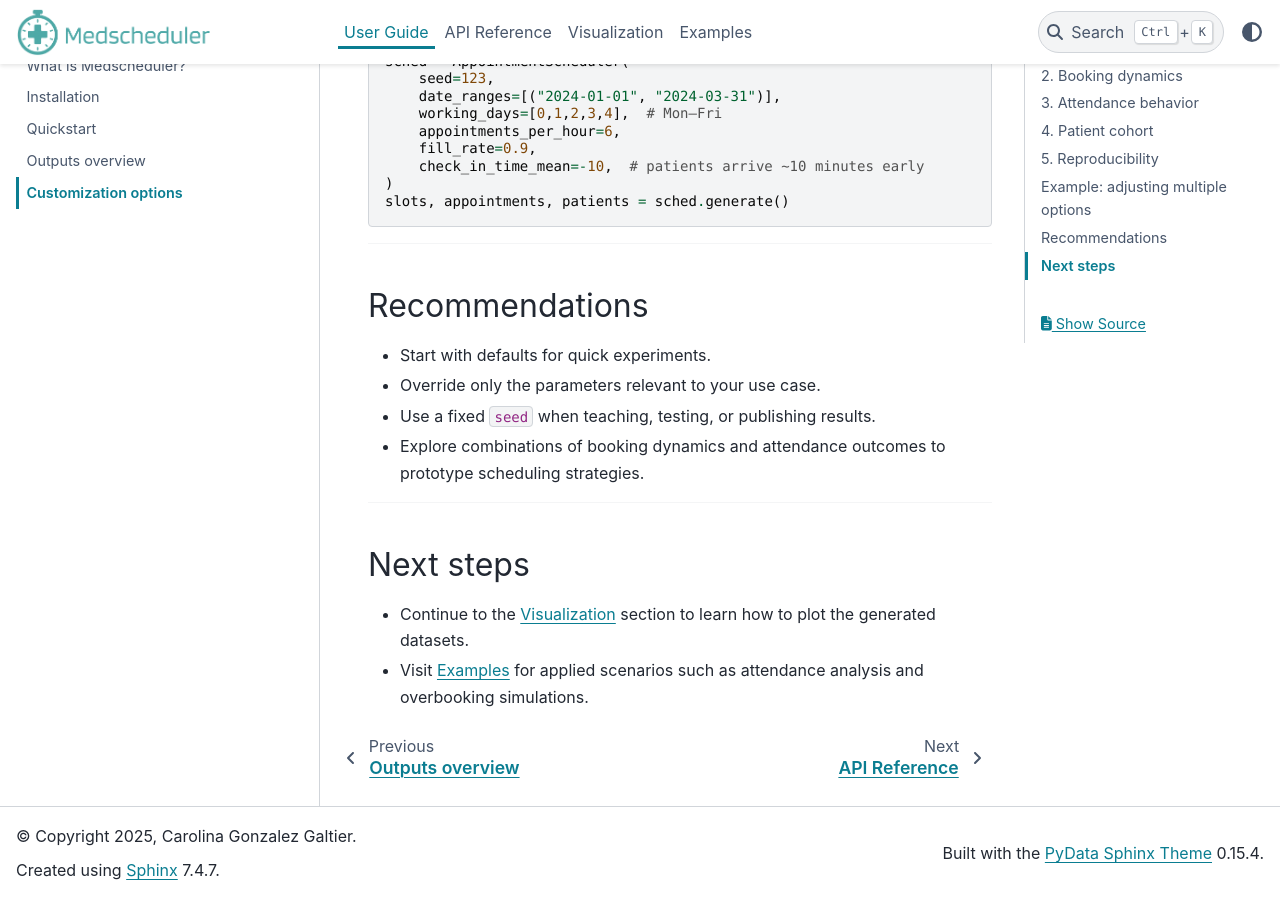
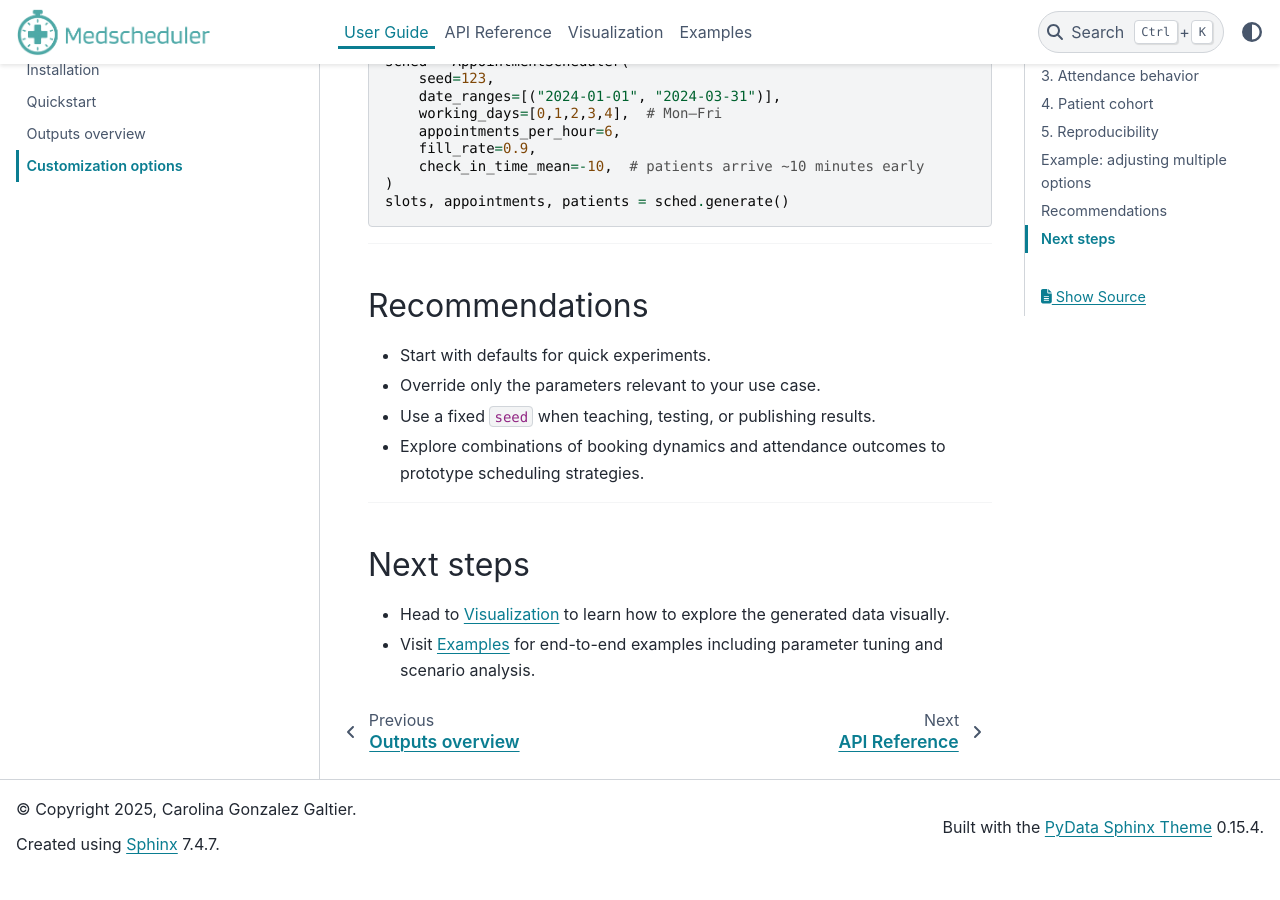
Before and after one commit to carogaltier/medscheduler, a Sphinx documentation site: the page built from docs/user-guide/customization_options.md, in a window 1280 px wide and 900 px high, scrolled down 2150 px. Built offline with Sphinx 7.4.7 and the PyData theme 0.15.4, drawn with Linux system fonts in a browser that asks for light colours; after the commit the page ends 3023 px from its top, so only the background shows below that.

Commit message:
Update customization_options.md

```diff
--- a/docs/user-guide/customization_options.md
+++ b/docs/user-guide/customization_options.md
@@ -85,6 +85,5 @@ slots, appointments, patients = sched.generate()
 ---
 
 ## Next steps
-
-- Continue to the {doc}`../visualization/index` section to learn how to plot the generated datasets.
-- Visit {doc}`../examples/index` for applied scenarios such as attendance analysis and overbooking simulations.
+- Head to {doc}`../visualization/index` to learn how to explore the generated data visually.
+- Visit {doc}`../examples/index` for end-to-end examples including parameter tuning and scenario analysis.
```
